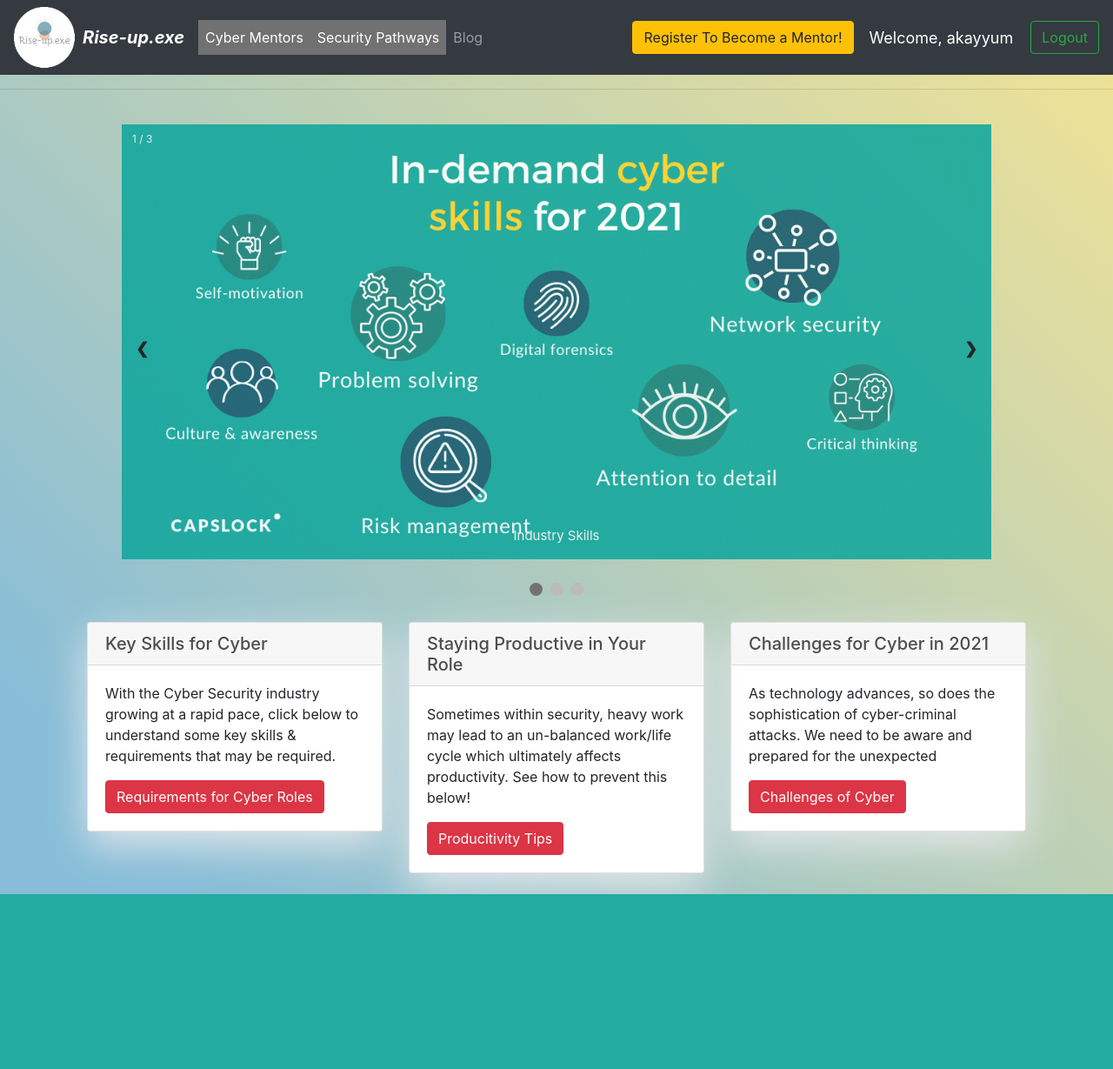
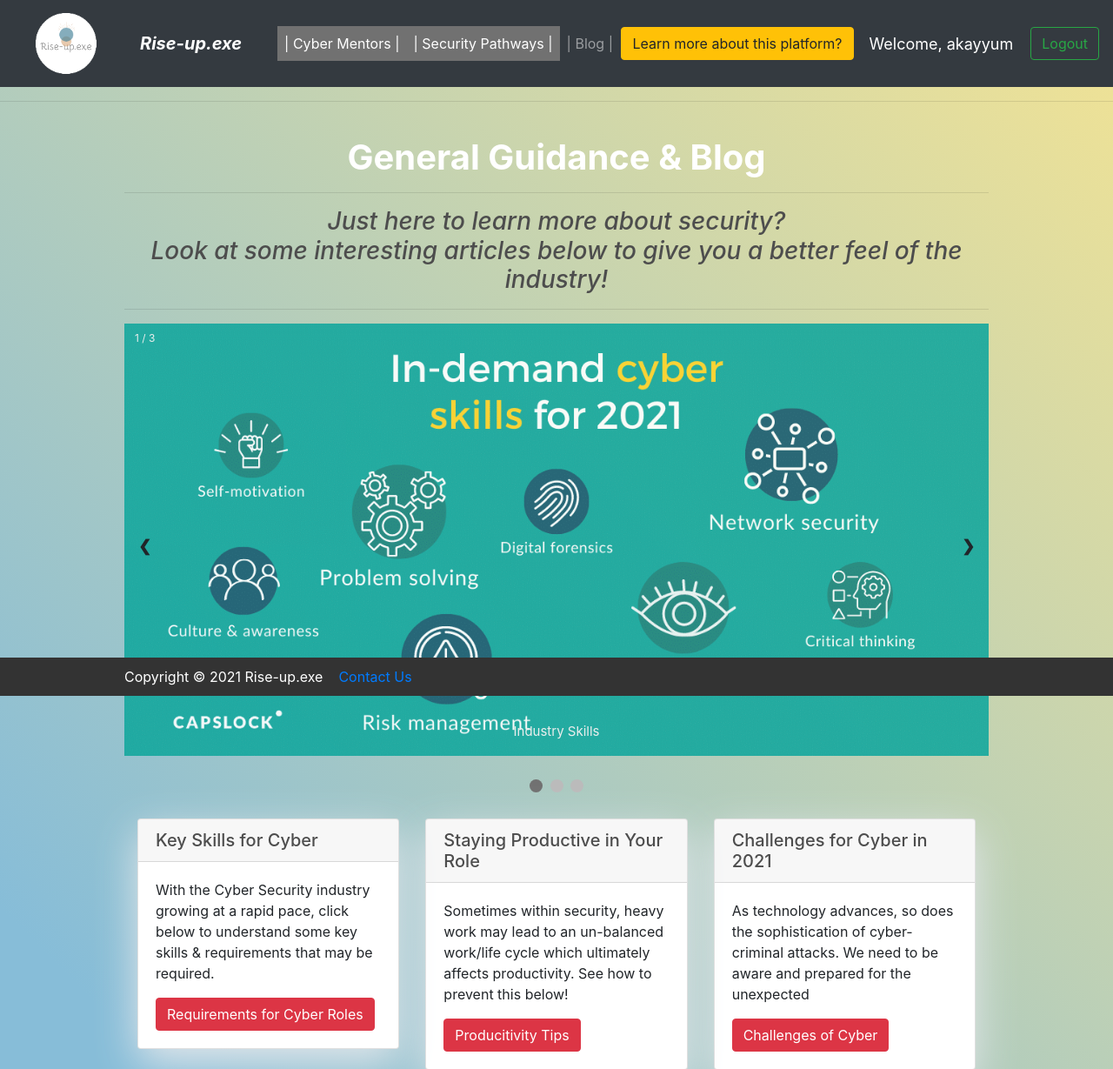
Before and after one commit to akayyum/rise-up.exe, a Django app: page /blog/ in a window 1280 px wide. Shown: the top 1229 px of the page at 87% size. Before the commit the page ends 1028 px from the top, so only its background shows below. Run offline with Django 3.2, Linux system fonts and the light colour scheme; a user stored in the database is signed in; some libraries are stand-ins or nearby versions.

Commit message:
File Upload

```diff
--- a/riseupapp/mentor/admin.py
+++ b/riseupapp/mentor/admin.py
@@ -1,6 +1,6 @@
 from django.contrib import admin
 
-# Register your models here.
+# This registers the models and initialises data for the database backend.
 from .models import *
 
 admin.site.register(Mentor)
--- a/riseupapp/mentor/forms.py
+++ b/riseupapp/mentor/forms.py
@@ -2,6 +2,7 @@ from django.contrib.auth.forms import UserCreationForm
 from django.contrib.auth.models import User
 from django import forms
 
+# This links in with the details required for user registration.
 
 class CreateUserForm(UserCreationForm):
 	class Meta:
--- a/riseupapp/mentor/models.py
+++ b/riseupapp/mentor/models.py
@@ -1,6 +1,7 @@
 from django.db import models
 
-# Create your models here.
+# This deals with taking the necessary information regarding the cyber mentors.
+# This information is then populated automatically in the mentor webpage.
 
 class Mentor(models.Model):
 	name 			= models.CharField(max_length=200, null=True)
--- a/riseupapp/mentor/templates/mentor/blog.html
+++ b/riseupapp/mentor/templates/mentor/blog.html
@@ -107,8 +107,17 @@ img {vertical-align: middle;}*/
 }
 </style>
 </head>
+
 <body>
+  <center>
+    <h1><b style="color:white">General Guidance & Blog</b></h1><hr>
+      <i><h3>Just here to learn more about security?<br>Look at some interesting articles below to give you a better feel of the industry!</h3></i>
+  </center>
+  <hr>
+</body>
 
+
+<body>
   <div class="slideshow-container">
 
     <div class="mySlides fade">
@@ -133,6 +142,7 @@ img {vertical-align: middle;}*/
   <a class="next" onclick="plusSlides(1)">❯</a>
 
   </div>
+
 <br>
 
   <div style="text-align:center">
@@ -172,7 +182,7 @@ function showSlides(n) {
 
 
 </body>
-</html>
+
 
 <style>
         .card{
@@ -228,6 +238,9 @@ function showSlides(n) {
            class="btn btn-danger">Requirements for Cyber Roles</a>
     </div>
   </div>
+<br/><br/><br/>
 </div>
 
+
+
 {% endblock content %}
--- a/riseupapp/mentor/templates/mentor/guidance.html
+++ b/riseupapp/mentor/templates/mentor/guidance.html
@@ -8,7 +8,7 @@
 <meta name="viewport" content="width=device-width, initial-scale=1">
 </head>
 
-<center><h1><b>Cyber Security Career Pathways</b></h1></center>
+<center><h1><b style="color:white">Cyber Security Career Pathways</b></h1></center>
 <hr>
 <center>
   <i>
@@ -18,6 +18,7 @@
 </center>
 <hr>
 
+<!-- I have attached 4 dropdown buttons which display the specific skills required for each role/specialisation. -->
 <!-- 1 -->
 <body>
 
--- a/riseupapp/mentor/templates/mentor/login.html
+++ b/riseupapp/mentor/templates/mentor/login.html
@@ -81,7 +81,7 @@
 				<div class="d-flex justify-content-center">
 
 
-					<h3><a class="navbar-brand"><b><i>Rise-up.exe Login</i></b></a></h3>
+					<h3><a class="navbar-brand"><b><i>Rise-up.exe</i> ¦ Login</b></a></h3>
 				</div>
 				<div class="d-flex justify-content-center form_container">
 					<form method="POST" action="">
--- a/riseupapp/mentor/templates/mentor/main.html
+++ b/riseupapp/mentor/templates/mentor/main.html
@@ -35,32 +35,30 @@
 </style>
 
 <nav class="navbar navbar-expand-lg navbar-dark bg-dark">
-      <a href="mentor/templates/register.html">
+      <a href="/home">
         <img src="{% static 'media/rise.png' %}" alt="My image">
       </a>
 
-      &nbsp;&nbsp;
 
-  <a class="navbar-brand" href="/home"><b><i>Rise-up.exe</i></b></a>
+  <a class="navbar-brand" href="/about"><b><i>Rise-up.exe</i></b></a>
 
   <button class="navbar-toggler" type="button" data-toggle="collapse" data-target="#navbarSupportedContent" aria-controls="navbarSupportedContent" aria-expanded="false" aria-label="Toggle navigation">
     <span class="navbar-toggler-icon"></span>
   </button>
 
-
+<!-- The navigation bar has 3 buttons which direct users to other html pages -->
   <div class="collapse navbar-collapse" id="navbarSupportedContent">
     <ul class="navbar-nav mr-auto">
       <li class="nav-item active">
-        <a class="nav-link" href="/home">Cyber Mentors <span class="sr-only">(current)</span></a>
-      </li>
+        <a class="nav-link" href="/home">| Cyber Mentors |<span class="sr-only">(current)</span></a>
       </li>
 
       <li class="nav-item active">
-        <a class="nav-link" href="/guidance">Security Pathways <span class="sr-only">(current)</span></a>
+        <a class="nav-link" href="/guidance">| Security Pathways |<span class="sr-only">(current)</span></a>
       </li>
 
       <li class="nav-item">
-        <a class="nav-link" href="/blog">Blog</a>
+        <a class="nav-link" href="/blog">| Blog |</a>
       </li>
 
     </ul>
@@ -71,12 +69,12 @@
       <button class="btn btn-outline-success my-2 my-sm-0" type="submit">Search</button>
     </form> -->
    <div class="form-inline my-2 my-lg-0">
-    	<a href="/register"class="btn btn-warning">Register To Become a Mentor!</a>
-    </div>
+    	<a href="/about"class="btn btn-warning">Learn more about this platform?</a>
+   </div>
 
             &nbsp;&nbsp;&nbsp;&nbsp;
 
-
+<!-- Once the user logs in, this code will allow their name to be displayed in the top right corner -->
     <span class="hello-msg">Welcome, {{request.user}}</span>
     <a class="btn btn-outline-success" href="{% url 'logout' %}">Logout</a>
 
@@ -95,6 +93,8 @@
          <div class="container">
                 <br>
 
+
+
                 {% block content %}
 
 
@@ -102,3 +102,46 @@
          </div>
 
 </html>
+
+<html lang="en">
+<head>
+<meta charset="utf-8">
+<style>
+    /* Add some padding on document's body to prevent the content
+    to go underneath the header and footer */
+    body{
+        padding-top: 0px;
+        padding-bottom: 40px;
+    }
+    .fixed-footer{
+        width: 100%;
+        position: fixed;
+        background: #333;
+        padding: 10px 0;
+        color: #fff;
+    }
+    .fixed-footer{
+        bottom: 0;
+    }
+    .container{
+        width: 80%;
+        margin: 0 auto; /* Center the DIV horizontally */
+    }
+    nav a{
+        color: #fff;
+        text-decoration: none;
+        padding: 7px 25px;
+        display: inline-block;
+    }
+</style>
+</head>
+
+
+
+<body>
+    <div class="fixed-footer">
+        <div class="container">Copyright &copy; 2021 Rise-up.exe &nbsp;&nbsp; <a href="#">Contact Us</a></div>
+
+    </div>
+</body>
+</html>
--- a/riseupapp/mentor/templates/mentor/reg.html
+++ b/riseupapp/mentor/templates/mentor/reg.html
@@ -71,7 +71,7 @@
 		<div class="d-flex justify-content-center h-100">
 			<div class="user_card">
 				<div class="d-flex justify-content-center">
-					<h3><a class="navbar-brand"><b><i>Register Account</i></b></a></h3>
+					<h3><a class="navbar-brand"><b><i>Rise-up.exe</i> ¦ Register Account</b></a></h3>
 				</div>
 				<div class="d-flex justify-content-center form_container">
 
--- a/riseupapp/mentor/urls.py
+++ b/riseupapp/mentor/urls.py
@@ -1,13 +1,15 @@
 from django.urls import path
 from . import views
 
+# These URL patterns will direct users to the correct html response.
 urlpatterns = [
 
     path('', views.mentor, name='mentor'),
     path('home/', views.mentor, name='mentor'),
     path('guidance/', views.guidance, name='guidance'),
     path('blog/', views.blog, name='blog'),
-    path('register/', views.register, name='register'),
+    path('about/', views.about, name="about"),
+
     path('reg/', views.registerPage, name="reg"),
     path('login/', views.loginPage, name="login"),
     path('logout/', views.logoutUser, name="logout"),
--- a/riseupapp/mentor/views.py
+++ b/riseupapp/mentor/views.py
@@ -9,34 +9,46 @@ from django.contrib import messages
 
 from django.contrib.auth.decorators import login_required
 
-# Create your views here.
+# These views take a web request and provide a response via directing to intended hmtml pages.
 
+# This login_required rule prevents access to any webpage without logging in
 @login_required(login_url='login')
+
+# This view will direct users to view cyber mentors.
 def mentor(request):
 	mentors = Mentor.objects.all()
 	context = {'mentors':mentors}
 	return render(request, 'mentor/mentor.html', context)
 
+# This view will direct users to the general guidance and blog page.
 @login_required(login_url='login')
 def blog(request):
 	context = {}
 	return render(request, 'mentor/blog.html', context)
 
+# This view will direct users to the cyber career specialisation section of the web application.
 @login_required(login_url='login')
 def guidance(request):
 	context = {}
 	return render(request, 'mentor/guidance.html', context)
 
+# This request will allow users to register the details if they want to use the site.
 @login_required(login_url='login')
 def register(request):
 	context = {}
 	return render(request, 'mentor/register.html', context)
 
+# This view will allow users to understand the purpose of the site and tips on navigation.
+@login_required(login_url='login')
+def about(request):
+	context = {}
+	return render(request, 'mentor/about.html', context)
 
 
+# Code for users who want to register for the site, details are stored in the backend(admin).
 def registerPage(request):
 	if request.user.is_authenticated:
-		return redirect('mentor')
+		return redirect('about')
 	else:
 		form = CreateUserForm()
 		if request.method == 'POST':
@@ -52,10 +64,10 @@ def registerPage(request):
 		return render(request, 'mentor/reg.html', context)
 
 
-
+# For users who have already registered, can login with their credentials.
 def loginPage(request):
 		if request.user.is_authenticated:
-			return redirect('mentor')
+			return redirect('about')
 		else:
 			if request.method == 'POST':
 				username = request.POST.get('username')
@@ -65,17 +77,17 @@ def loginPage(request):
 
 				if user is not None:
 					login(request, user)
-					return redirect('mentor')
+					return redirect('about')
 
 				else:
-					messages.info(request, 'username OR password is incorrect')
+					messages.info(request, 'Username or Password is Incorrect')
 
 
 			context = {}
 			return render(request, 'mentor/login.html', context)
 
 
-
+# Once user logs out, they will be redirected to the log-in page.
 def logoutUser(request):
 	logout(request)
 	return redirect('login')
--- a/riseupapp/riseupapp/settings.py
+++ b/riseupapp/riseupapp/settings.py
@@ -28,7 +28,7 @@ DEBUG = True
 ALLOWED_HOSTS = []
 
 
-# Application definition
+# Here is the setting which is configured to allow Django to recognise the creation of the app (Mentor)
 
 INSTALLED_APPS = [
     'django.contrib.admin',
@@ -50,6 +50,8 @@ MIDDLEWARE = [
     'django.contrib.messages.middleware.MessageMiddleware',
     'django.middleware.clickjacking.XFrameOptionsMiddleware',
 ]
+
+# This url path links to riseup/urls.py. This is where the url paths for the website are located.
 
 ROOT_URLCONF = 'riseupapp.urls'
 
@@ -119,6 +121,8 @@ USE_TZ = True
 # Static files (CSS, JavaScript, Images)
 # https://docs.djangoproject.com/en/2.1/howto/static-files/
 
+# Code for getting the images and design layout ready for the website.
+
 STATIC_URL = '/static/'
 STATIC_ROOT = os.path.join(BASE_DIR, 'riseupapp/static_env')
 # MEDIA_URL = '/media/'
--- a/riseupapp/riseupapp/urls.py
+++ b/riseupapp/riseupapp/urls.py
@@ -18,6 +18,8 @@ from django.urls import path, include
 from django.conf import settings
 from django.conf.urls.static import static
 
+# These URL patterns list the URLs to views.py which links to the correct html pages.
+
 urlpatterns = [
     path('admin/', admin.site.urls),
     path('', include('mentor.urls')),
```
Also changed, not shown: riseupapp/mentor/templates/mentor/mentor.html (+6 -15 lines), riseupapp/riseupapp/static/css/main.css (+10 -0 lines), riseupapp/db.sqlite3. Lines whose indentation alone changed are shown as unchanged.
